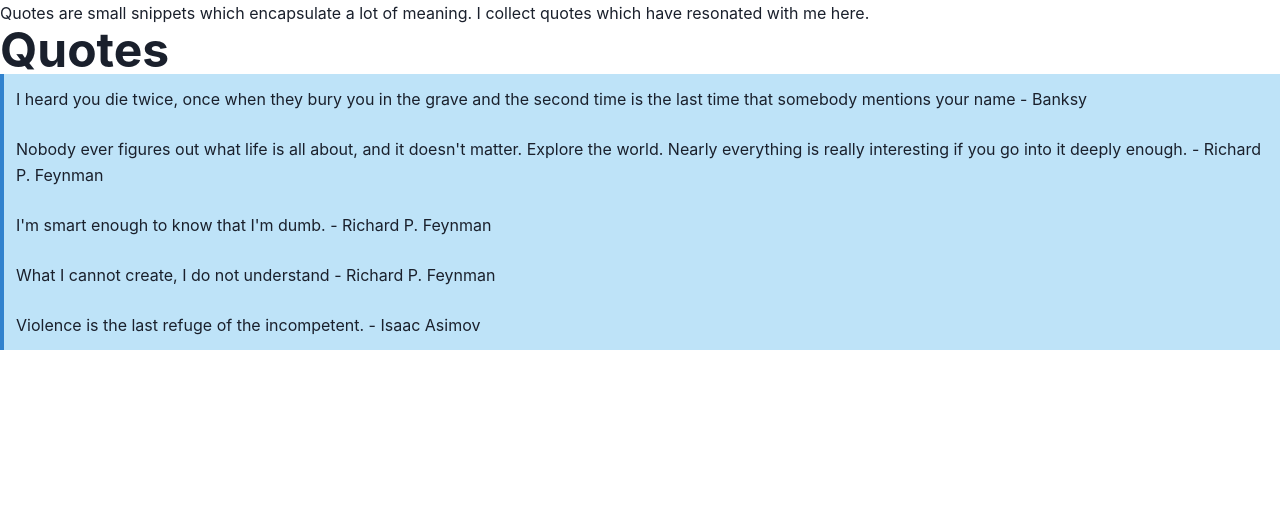
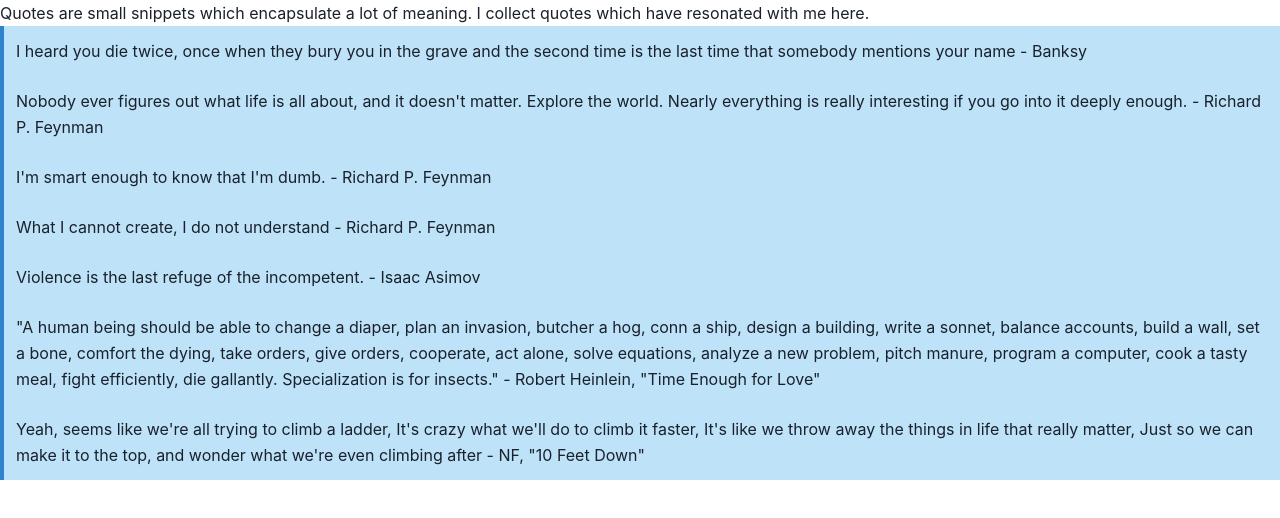
Before and after one commit to BharatKalluri/bharatkalluri.com, a Next.js app: page /note/quotes in a window 1280 px wide. Shown: the top 518 px of the page. Built offline with nearby package versions, Linux system fonts and the light colour scheme.

Commit message:
Added some more quotes

```diff
--- a/pages/note/quotes.mdx
+++ b/pages/note/quotes.mdx
@@ -6,7 +6,6 @@ publishedAt: '2018-08-07'
 Quotes are small snippets which encapsulate a lot of meaning. I collect quotes
 which have resonated with me here.
 
-# Quotes
 
 > I heard you die twice, once when they bury you in the grave and the second time is the last time that somebody mentions your name - Banksy
 
@@ -17,3 +16,7 @@ which have resonated with me here.
 > What I cannot create, I do not understand - Richard P. Feynman
 
 > Violence is the last refuge of the incompetent. - Isaac Asimov
+
+> "A human being should be able to change a diaper, plan an invasion, butcher a hog, conn a ship, design a building, write a sonnet, balance accounts, build a wall, set a bone, comfort the dying, take orders, give orders, cooperate, act alone, solve equations, analyze a new problem, pitch manure, program a computer, cook a tasty meal, fight efficiently, die gallantly. Specialization is for insects." - Robert Heinlein, "Time Enough for Love"
+
+> Yeah, seems like we're all trying to climb a ladder, It's crazy what we'll do to climb it faster, It's like we throw away the things in life that really matter, Just so we can make it to the top, and wonder what we're even climbing after - NF, "10 Feet Down"
```
